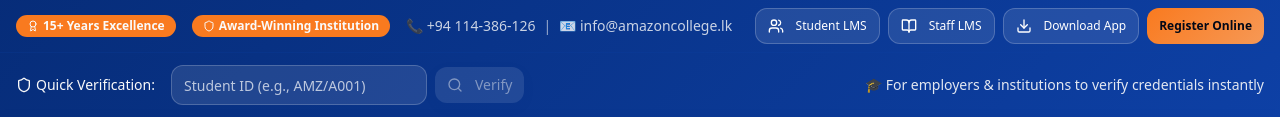
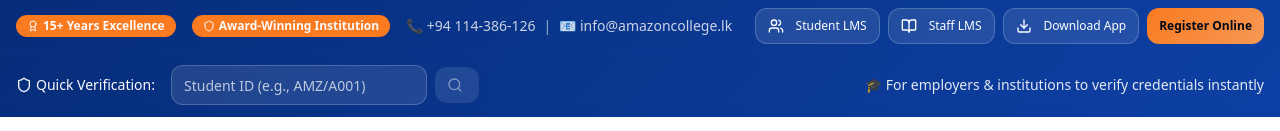
Before and after one commit to charmphyxle/amazon-campus-gateway, a React (Vite) app: page /faq in a window 1280 px wide. Shown: the top 131 px of the page. Built offline with nearby package versions, Linux system fonts and the light colour scheme.

Commit message:
Code edited in Lovable Code Editor
Edited UI in Lovable

```diff
--- a/src/components/Header.tsx
+++ b/src/components/Header.tsx
@@ -117,7 +117,7 @@ const Header = () => {
                   ) : (
                     <>
                       <Search className="w-4 h-4 mr-1" />
-                      <span className="hidden sm:inline">Verify</span>
+                      {/* <span className="hidden sm:inline">Verify</span> */}
                       <span className="sm:hidden">✓</span>
                     </>
                   )}
```
